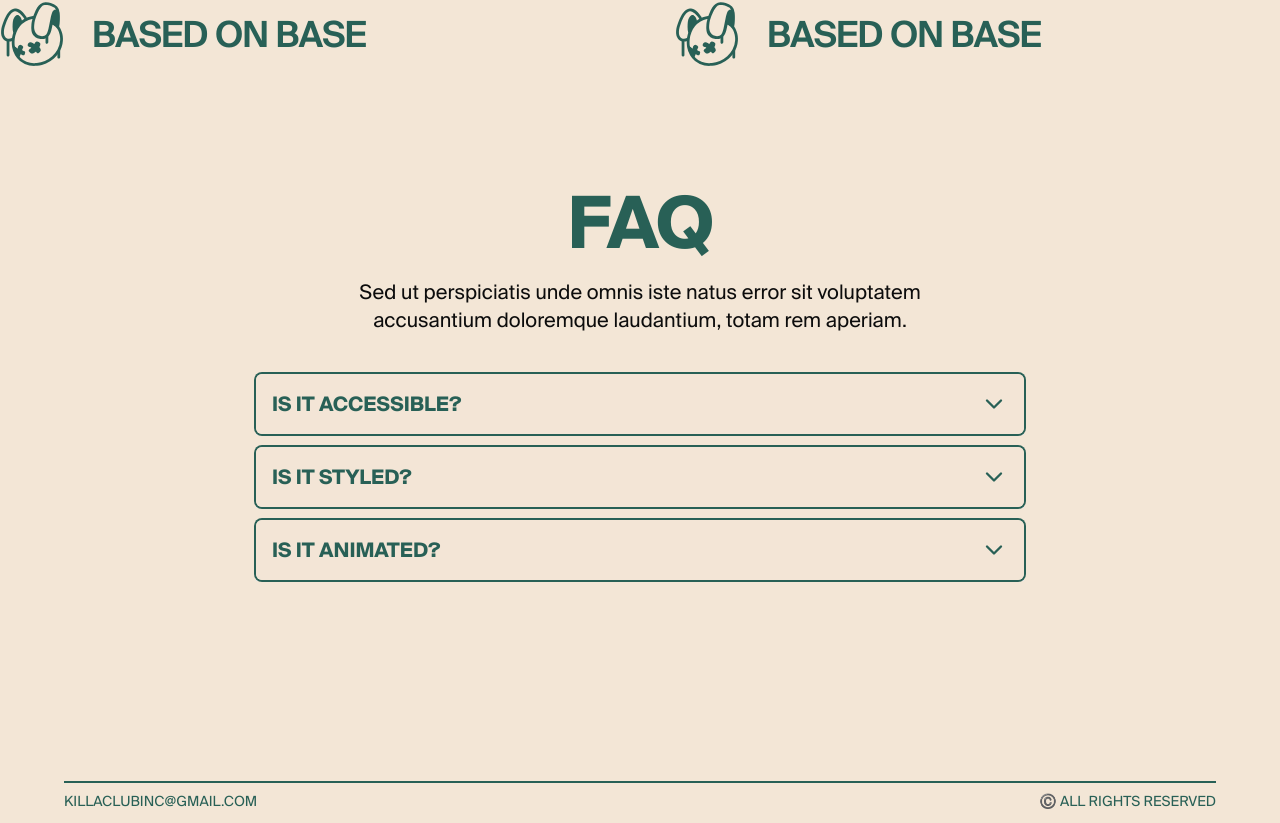
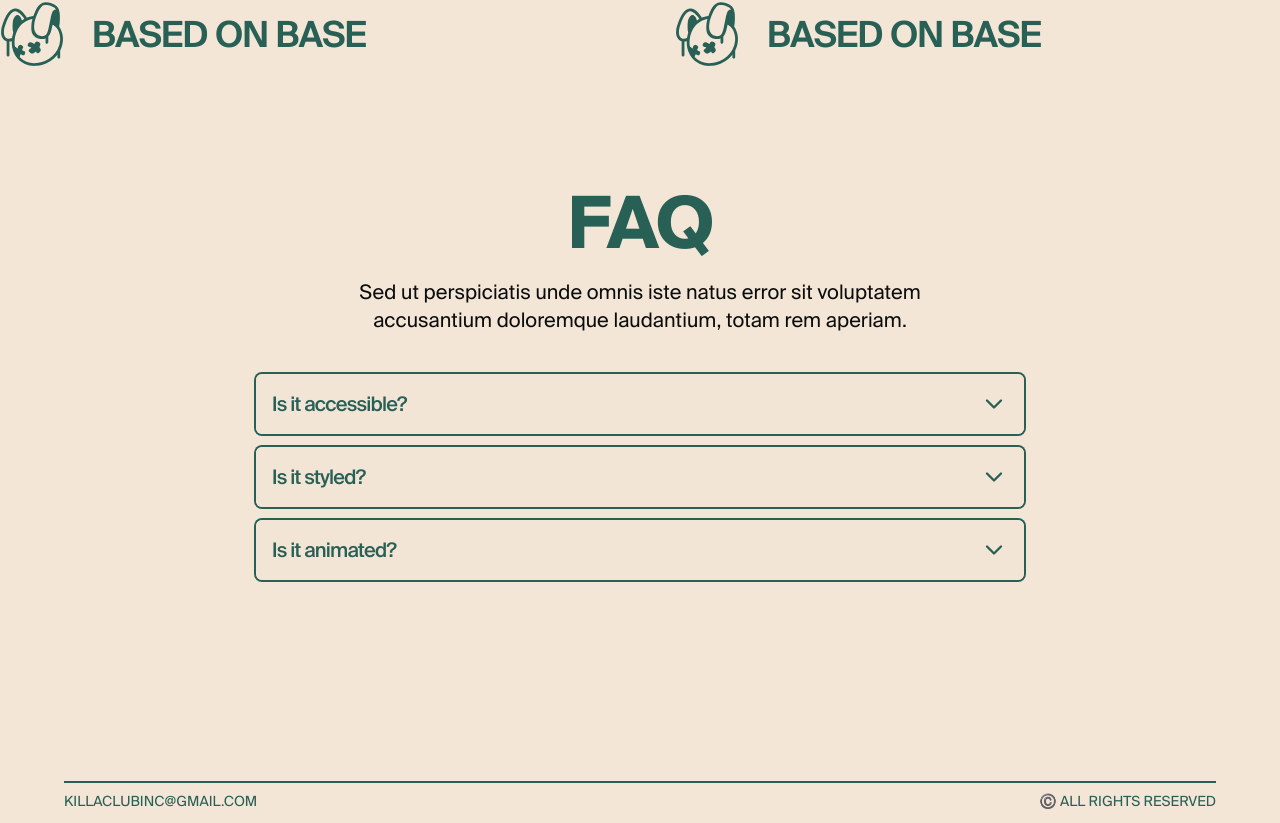
Before and after one commit to mbozhik/killa, a Next.js app: page / in a window 1280 px wide. Shown: the part 1794-2617 px from the top of the page. Built offline with nearby package versions, Linux system fonts and the light colour scheme.

Commit message:
~ edit `accordion` ui component

```diff
--- a/src/components/ui/accordion.tsx
+++ b/src/components/ui/accordion.tsx
@@ -13,7 +13,7 @@ AccordionItem.displayName = 'AccordionItem'
 
 const AccordionTrigger = React.forwardRef<React.ElementRef<typeof AccordionPrimitive.Trigger>, React.ComponentPropsWithoutRef<typeof AccordionPrimitive.Trigger>>(({className, children, ...props}, ref) => (
   <AccordionPrimitive.Header className="flex">
-    <AccordionPrimitive.Trigger ref={ref} className={cn('flex flex-1 items-center justify-between bg-custom-f3/90 ring-2 ring-custom-primary text-2xl xl:text-xl xl:tracking-normal uppercase text-custom-primary rounded-md p-4 font-bold transition-all hover:underline [&[data-state=open]>svg]:rotate-180', className)} {...props}>
+    <AccordionPrimitive.Trigger ref={ref} className={cn('flex flex-1 items-center justify-between bg-custom-f3/90 ring-2 ring-custom-primary text-2xl xl:text-xl text-custom-primary rounded-md p-4 font-medium transition-all hover:underline [&[data-state=open]>svg]:rotate-180', className)} {...props}>
       {children}
       <ChevronDown className="transition-transform duration-200 s-7 shrink-0" />
     </AccordionPrimitive.Trigger>
@@ -22,7 +22,7 @@ const AccordionTrigger = React.forwardRef<React.ElementRef<typeof AccordionPrimi
 AccordionTrigger.displayName = AccordionPrimitive.Trigger.displayName
 
 const AccordionContent = React.forwardRef<React.ElementRef<typeof AccordionPrimitive.Content>, React.ComponentPropsWithoutRef<typeof AccordionPrimitive.Content>>(({className, children, ...props}, ref) => (
-  <AccordionPrimitive.Content ref={ref} className="overflow-hidden mt-2 text-xl tracking-tighter xl:tracking-normal transition-all data-[state=closed]:animate-accordion-up data-[state=open]:animate-accordion-down" {...props}>
+  <AccordionPrimitive.Content ref={ref} className="overflow-hidden mt-2 text-xl tracking-tight xl:tracking-normal transition-all data-[state=closed]:animate-accordion-up data-[state=open]:animate-accordion-down" {...props}>
     <div className={cn('pb-4 pt-0', className)}>{children}</div>
   </AccordionPrimitive.Content>
 ))
```
